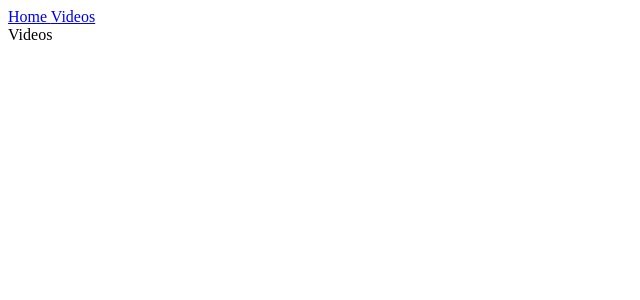
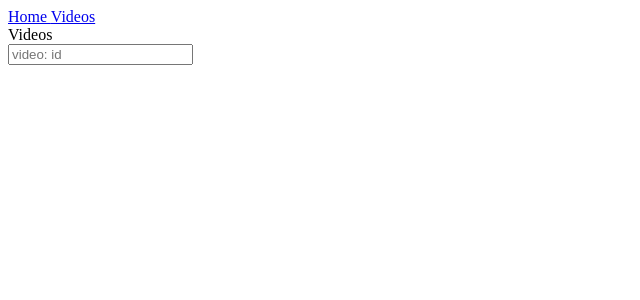
Before and after one commit to dydals3440/ReactStudySolo, a React (Create React App) app: page /videos in a window 1280 px wide. Shown: the top 300 px of the page, without its empty margins (0-640 px from the left). Built offline with nearby package versions, Linux system fonts and the light colour scheme.

Commit message:
React: useParam() study

```diff
--- a/src/App.js
+++ b/src/App.js
@@ -4,6 +4,7 @@ import NotFound from "./router/pages/NotFound";
 import Videos from "./router/pages/Videos";
 import Home from "./router/pages/Home";
 import Root from "./router/pages/Root";
+import VideoDetail from "./router/pages/VideoDetail";
 
 const router = createBrowserRouter([
   {
@@ -13,6 +14,7 @@ const router = createBrowserRouter([
     children: [
       { index: true, element: <Home /> },
       { path: "videos", element: <Videos /> },
+      { path: "videos/:videoId", element: <VideoDetail /> },
     ],
   },
 ]);
--- /dev/null
+++ b/src/router/pages/VideoDetail.jsx
@@ -0,0 +1,8 @@
+import React from "react";
+import { useParams } from "react-router-dom";
+
+export default function VideoDetail() {
+  const { videoId } = useParams();
+  // console.log(videoId)를 해보면 object로 {videoId: 'inputValue'}를 받아오는 것을 확인할 수 있다. 즉, videoId에 입력한 것들을 받아올 수 있다. videoId키가 정해진 곳은 router를 만들떄 :videoId라고 우리가 App.js의 children에 경로를 설정해주엇다. 그래서 우리가 명시한 경로의 videoId의 해당 url의 값이 값으로 들어옵니다. 구조분해 할당을통해 const {videoId} = useParams을 활용하여 간편하게 받아올 수 있습니다.
+  return <div>VideoDetail {videoId} </div>;
+}
--- a/src/router/pages/Videos.jsx
+++ b/src/router/pages/Videos.jsx
@@ -1,5 +1,28 @@
-import React from "react";
+import React, { useState } from "react";
+import { useNavigate } from "react-router-dom";
 
 export default function Videos() {
-  return <div>Videos</div>;
+  const [text, setText] = useState("");
+  const handleChange = (e) => {
+    setText(e.target.value);
+  };
+  const navigate = useNavigate();
+  const handleSubmit = (e) => {
+    e.preventDefault();
+    setText("");
+    navigate(`/videos/${text}`);
+  };
+  return (
+    <div>
+      Videos
+      <form onSubmit={handleSubmit}>
+        <input
+          type="text"
+          placeholder="video: id"
+          value={text}
+          onChange={handleChange}
+        />
+      </form>
+    </div>
+  );
 }
```
